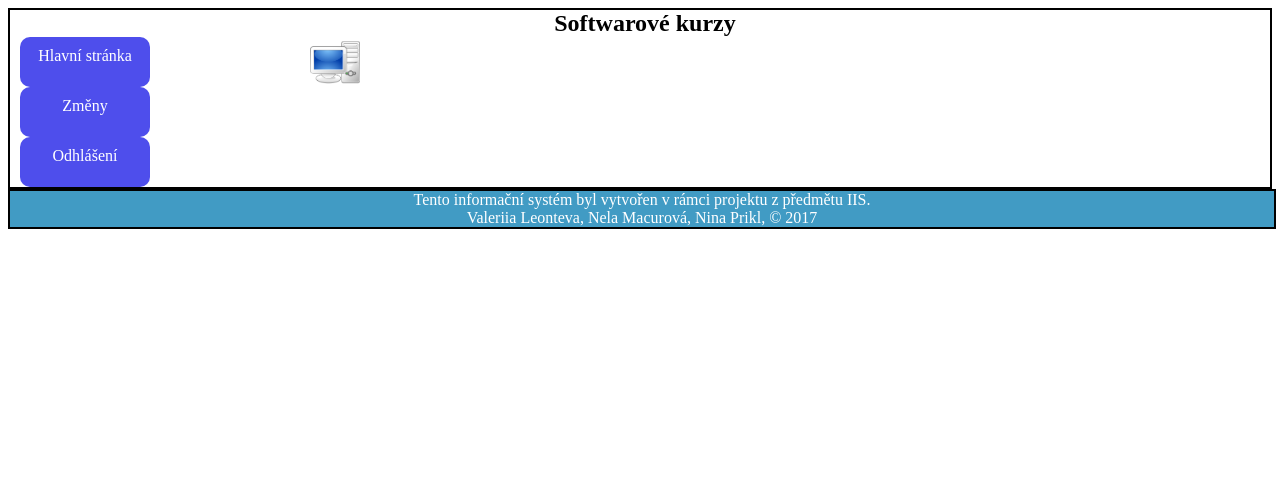
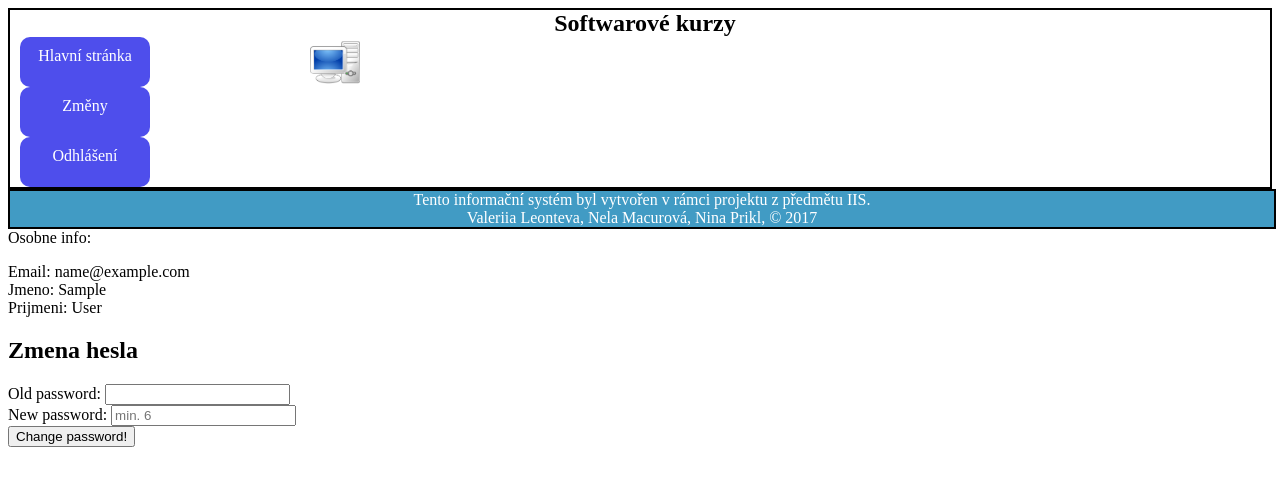
Before and after one commit to SKdiash/IIS, a PHP site: page /person_info.php in a window 1280 px wide. Shown: the top 489 px of the page. Run offline with PHP 8.4, Linux system fonts and the light colour scheme; the visitor is signed in with stand-in values (Sample User, id 1); tables that the repository leaves empty or names only in its code hold one stand-in row (values such as "Sample post"); some libraries are stand-ins or nearby versions.

Commit message:
Add files via upload

```diff
--- a/person_info.php
+++ b/person_info.php
@@ -2,9 +2,67 @@
     require_once("header.php");
 ?>
 
+<!-- Specialni block na chyby a zpravy -->
+<div class="block_for_messages">
+    <?php
+
+        // pokud jsou nejake chyby - vypise se jake
+        if(isset($_SESSION["error_messages"]) && !empty($_SESSION["error_messages"])){
+            echo $_SESSION["error_messages"];
+
+            // Smazani chyb pri aktualizace stranky
+            unset($_SESSION["error_messages"]);
+        }
+        // pokud jsou nejake zpravy - vypise se jake
+        if(isset($_SESSION["success_messages"]) && !empty($_SESSION["success_messages"])){
+            echo $_SESSION["success_messages"];
+
+            // Smazani zprav pri aktualizace stranky
+            unset($_SESSION["success_messages"]);
+        }
+    ?>
+</div>
+
 <?php
     require_once("person_area.php");
+
+    $_SESSION["error_messages"] = '';
+    // Deklarujeme promennou na zpravy
+    $_SESSION["success_messages"] = '';
+
+    $email = $_SESSION['email'];
+    $result = $mysqli->query("SELECT * FROM `users` WHERE email = '".$email."'");
+    $row = $result->fetch_assoc();
+
+    echo '
+    Osobne info:  <br/>  <p>
+    Email: '.$row['email'].' <br/>
+    Jmeno: '.$row['first_name'].' <br/>
+    Prijmeni: '.$row['last_name'].' <br/> </p>';
 ?>
+
+<h2>Zmena hesla</h2>
+<form action="change_pass.php" method="post" name="change_pass" >
+<tr>
+<td> Old password:</td>
+<td>
+    <input type="password" name="old_password"/><br />
+    <span id="valid_password_message" class="mesage_error"></span>
+</td>
+</tr>
+
+<tr>
+<td> New password:</td>
+<td>
+    <input type="password" name="new_password" placeholder="min. 6"/><br />
+    <span id="valid_password_message" class="mesage_error"></span>
+</td>
+<td colspan="2">
+    <input type="submit" name="btn_submit_change" value="Change password!" />
+</td>
+</tr>
+</form>
+
 
 <?php
     require_once("footer.php");
```
Also changed, not shown: change_pass.php (added, +78 -0 lines).
